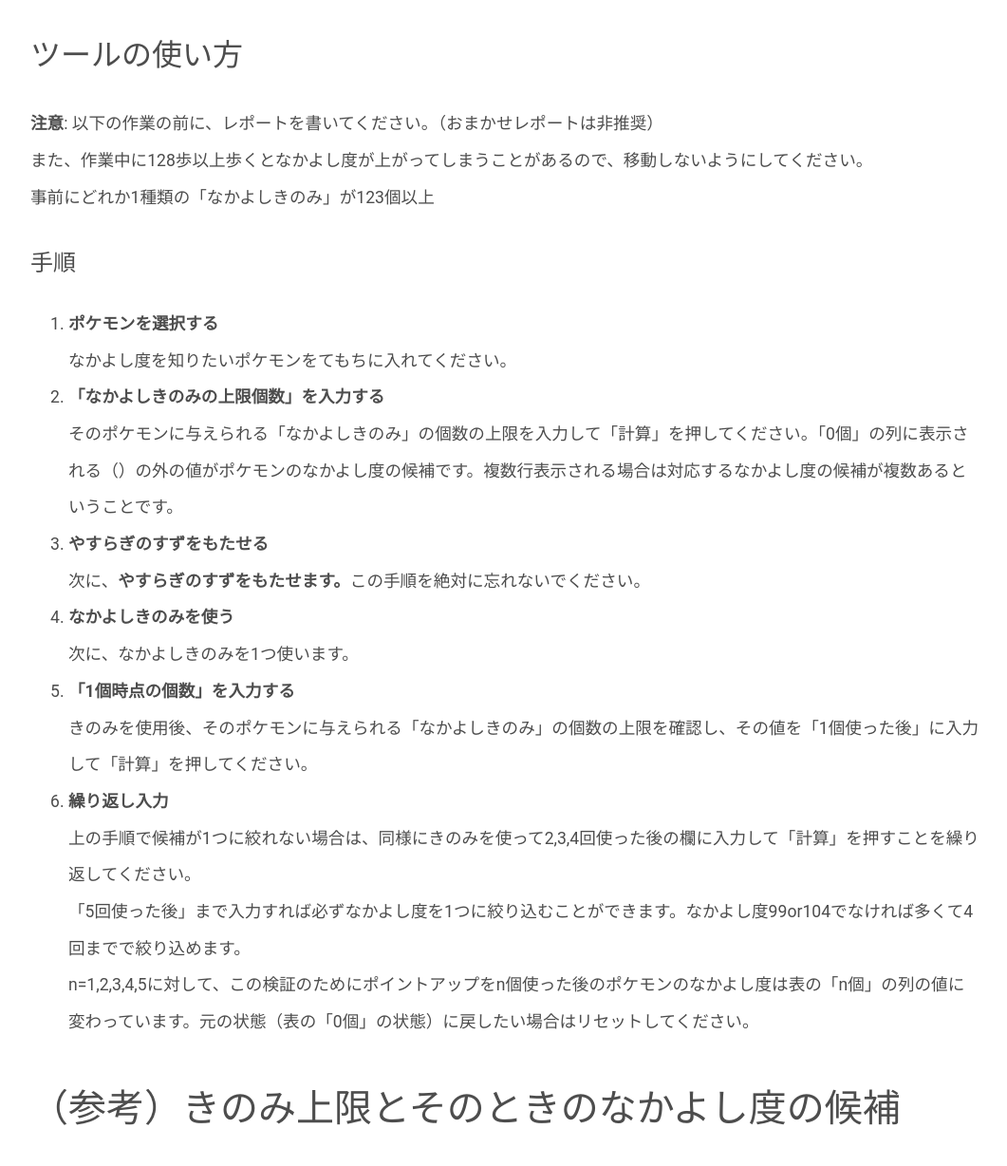
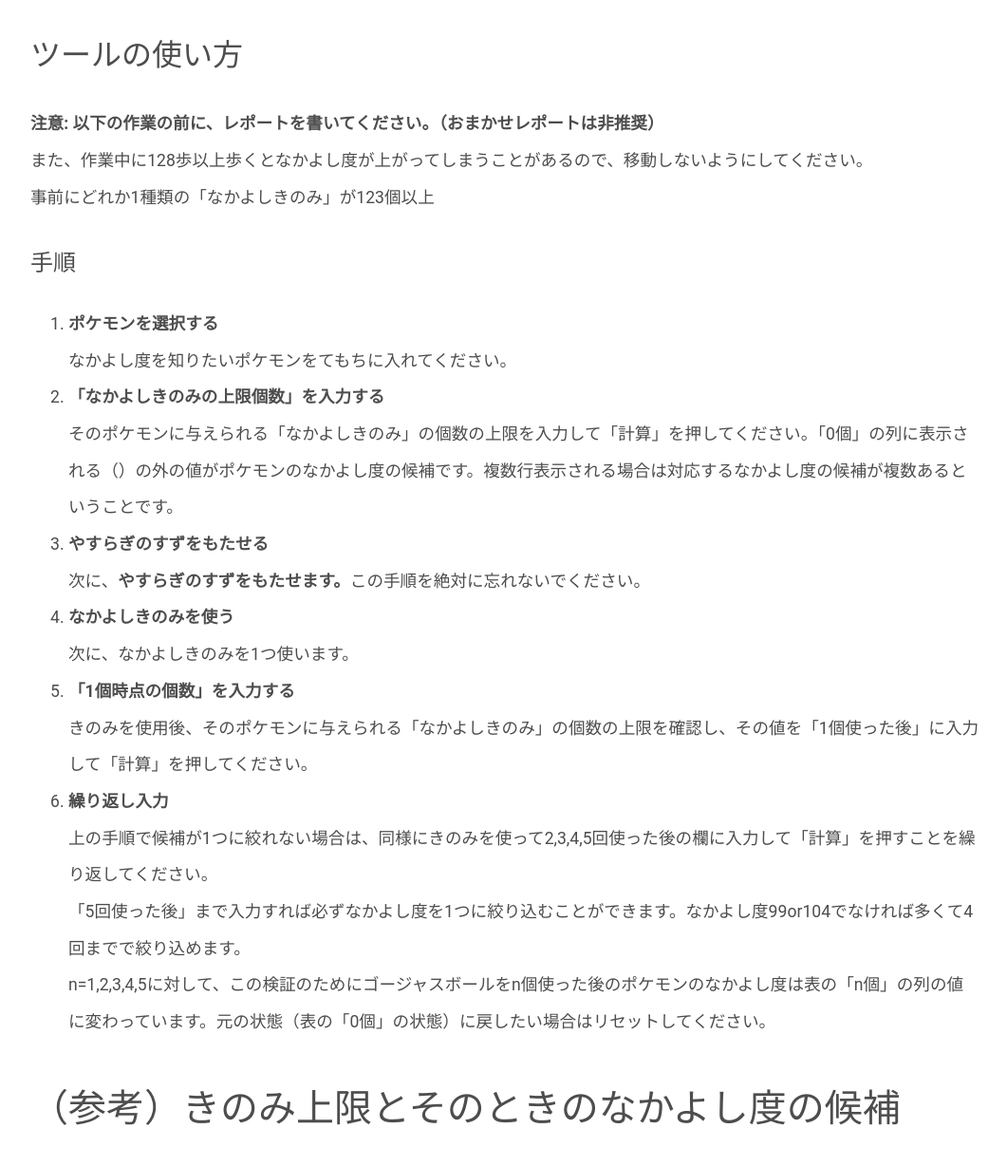
Before and after one commit to migawariw/affection_gorgeous, a plain HTML site: page index.html in a window 1280 px wide. Shown: the part 1204-2432 px from the top of the page at 95% size, without its empty margins (108-1169 px from the left). Drawn offline with Linux system fonts and the light colour scheme.

Commit message:
Update index.html

```diff
--- a/index.html
+++ b/index.html
@@ -65,7 +65,7 @@
 
 <h2>ツールの使い方</h2>
 
-<p><strong>注意</strong>: 以下の作業の前に、レポートを書いてください。（おまかせレポートは非推奨）<br>また、作業中に128歩以上歩くとなかよし度が上がってしまうことがあるので、移動しないようにしてください。<br>事前にどれか1種類の「なかよしきのみ」が123個以上</p>
+<p><strong>注意: 以下の作業の前に、レポートを書いてください。（おまかせレポートは非推奨）</strong><br>また、作業中に128歩以上歩くとなかよし度が上がってしまうことがあるので、移動しないようにしてください。<br>事前にどれか1種類の「なかよしきのみ」が123個以上</p>
 
 <h3>手順</h3>
 <ol>
@@ -77,7 +77,7 @@
 
     <li><strong>「1個時点の個数」を入力する</strong><br>きのみを使用後、そのポケモンに与えられる「なかよしきのみ」の個数の上限を確認し、その値を「1個使った後」に入力して「計算」を押してください。</li>
 
-    <li><strong>繰り返し入力</strong><br>上の手順で候補が1つに絞れない場合は、同様にきのみを使って2,3,4回使った後の欄に入力して「計算」を押すことを繰り返してください。<br>「5回使った後」まで入力すれば必ずなかよし度を1つに絞り込むことができます。なかよし度99or104でなければ多くて4回までで絞り込めます。<br>n=1,2,3,4,5に対して、この検証のためにポイントアップをn個使った後のポケモンのなかよし度は表の「n個」の列の値に変わっています。元の状態（表の「0個」の状態）に戻したい場合はリセットしてください。</li>
+    <li><strong>繰り返し入力</strong><br>上の手順で候補が1つに絞れない場合は、同様にきのみを使って2,3,4,5回使った後の欄に入力して「計算」を押すことを繰り返してください。<br>「5回使った後」まで入力すれば必ずなかよし度を1つに絞り込むことができます。なかよし度99or104でなければ多くて4回までで絞り込めます。<br>n=1,2,3,4,5に対して、この検証のためにゴージャスボールをn個使った後のポケモンのなかよし度は表の「n個」の列の値に変わっています。元の状態（表の「0個」の状態）に戻したい場合はリセットしてください。</li>
 </ol>
 
 
@@ -134,7 +134,7 @@
         </li>
         <li>何も入力しない状態で「計算」を押してもらうとわかるように、なかよし度が大きいほど使えるきのみの個数が少なくなるというものではありません。</li>
         <li>（ゴージャスボール以外の場合）数あるなかよし度を上昇させる方法の中でポイントアップを選んだ理由は、バックの中だけで操作が完結し、店売りのアイテムで入手が容易であり、なおかつレポートを事前に書き忘れた時の損失が一番少なく（SV内で覚えられない技を忘れてしまった場合は別ですが）、4個という少ない個数でなつき度を1つに絞ることができるからです。</li>
-		<li>（ゴージャスボールの場合）ポイントアップではなかよし度をうまく判別することができません。そこでやすらぎのすずを持たせてなかよしきのみそのものを与える方法を採用しています。</li>
+		<li>（ゴージャスボールの場合）ポイントアップではなかよし度をうまく判別することができません。そこでやすらぎのすずを持たせてなかよしきのみそのものを与える方法を採用しています。ゴージャスボール（+1)とやすらぎのすず（×1.5)の補正により、きのみをつかうと現在のなかよし度0-99のとき+(10+1)×1.5=+16.5（小数点以下切り捨てて+16）、100-159のとき+(5+1)×1.5=+9、160以上のとき+(1+1)×1.5=+3となる仕様を使っています。</li>
             <li>孵化した直後のポケモンのなかよし度はポケモンによらず100です。<br>けいけんアメXLを与えると大体20レベル以上は上昇します。けいけんアメの投与では1レベルごとになかよし度+2されるのでこれとやすらぎのすず（なかよし度上昇量が1.5倍）を組み合わせれば確実になつき進化できます。
             </li>
             <li>ポケモンウォッシュ1回するごとに現在のなかよし度によらずなかよし度+10されます。<br>いろいろ試してみたところ、この上昇量はやすらぎのすずを持たせても変わらなさそうです。<br>1回のピクニック中にポケモンウォッシュで上げられる量は+50つまり5回分までのようなので、例えば捕まえた直後のポケモン（初期なかよし度で大抵50）をなつき進化させたければ、例えば5回ウォッシュ→ピクニック閉じる→1回ウォッシュ→ピクニック閉じる→5回ウォッシュしてレベルをあげれば進化します。</li>
```
